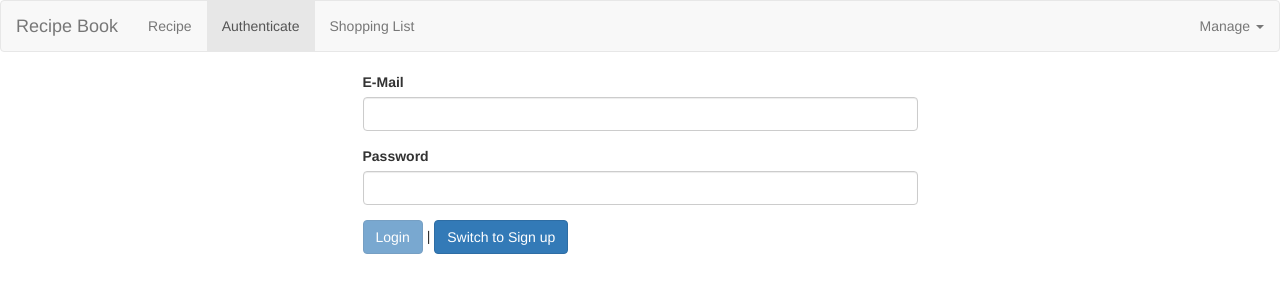
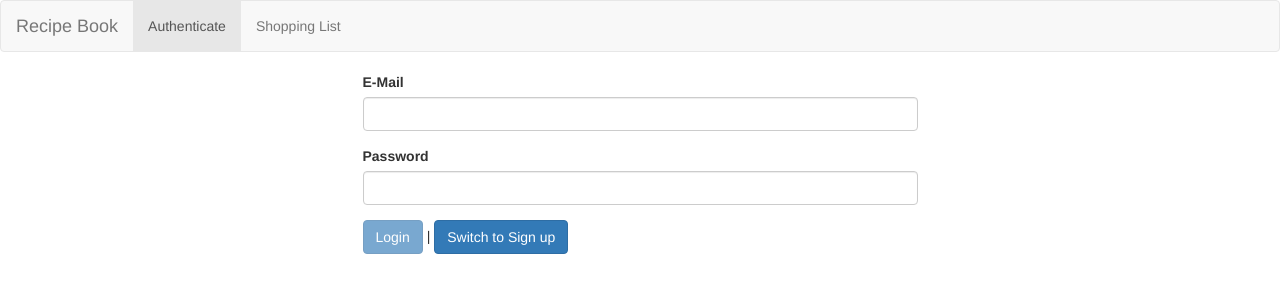
Before and after one commit to Krasimir-Hristov/My-First-Training-Angular-Project, an Angular app in the folder My-First-Training-Angular-Project/: page /auth in a window 1280 px wide. Shown: the top 300 px of the page. Built offline with nearby package versions, Linux system fonts and the light colour scheme.

Commit message:
Reflecting the Auth State in the UI

```diff
--- a/My-First-Training-Angular-Project/src/app/auth/auth.component.ts
+++ b/My-First-Training-Angular-Project/src/app/auth/auth.component.ts
@@ -1,5 +1,6 @@
 import { Component } from '@angular/core';
 import { NgForm } from '@angular/forms';
+import { Router } from '@angular/router';
 import { Observable } from 'rxjs';
 
 import { AuthResponseData, AuthService } from './auth.service';
@@ -13,7 +14,7 @@
   isLoading = false;
   error: string = null;
 
-  constructor(private authService: AuthService) {}
+  constructor(private authService: AuthService, private router: Router) {}
 
   onSwitchMode() {
     this.isLoginMode = !this.isLoginMode;
@@ -40,6 +41,7 @@
       (resData) => {
         console.log(resData);
         this.isLoading = false;
+        this.router.navigate(['./recipes']);
       },
       (erroMessage) => {
         console.log(erroMessage);
--- a/My-First-Training-Angular-Project/src/app/header/header.component.html
+++ b/My-First-Training-Angular-Project/src/app/header/header.component.html
@@ -6,12 +6,15 @@
 
        <div class="navbar-default">
         <ul class="nav navbar-nav">
-            <li routerLinkActive="active"><a routerLink="/recipes">Recipe</a></li>
-            <li routerLinkActive="active"><a routerLink="/auth">Authenticate</a></li>
+            <li routerLinkActive="active" *ngIf="isAuthenticated"><a routerLink="/recipes">Recipe</a></li>
+            <li routerLinkActive="active" *ngIf="!isAuthenticated"><a routerLink="/auth">Authenticate</a></li>
             <li routerLinkActive="active"><a routerLink="/shopping-list">Shopping List</a></li>
         </ul>
         <ul class="nav navbar-nav navbar-right">
-            <li class="dropdown" appDropdown>
+                <li *ngIf="isAuthenticated">
+                    <a style="cursor: pointer;">Logout</a>
+                </li>
+            <li class="dropdown" appDropdown *ngIf="isAuthenticated">
                 <a style="cursor: pointer;" class="dropdown-toggle" role="button">Manage <span class="caret"></span></a>
                 <ul class="dropdown-menu">
                     <li><a style="cursor: pointer;" (click)="onSaveData()">Save Data</a></li>
--- a/My-First-Training-Angular-Project/src/app/header/header.component.ts
+++ b/My-First-Training-Angular-Project/src/app/header/header.component.ts
@@ -1,13 +1,24 @@
-import { Component } from "@angular/core";
+import { Component, OnDestroy, OnInit } from "@angular/core";
+import { Subscription } from "rxjs";
 
 import { DataStorageService } from "src/shared/data-storage.service";
+import { AuthService } from "../auth/auth.service";
 
 @Component({
     selector: 'app-header',
     templateUrl: './header.component.html'
 })
-export class HeaderComponent {
-    constructor(private dataStorageService: DataStorageService) {}
+export class HeaderComponent implements OnInit, OnDestroy {
+    isAuthenticated: boolean = false;
+    private userSub: Subscription;
+
+    constructor(private dataStorageService: DataStorageService, private authService: AuthService) {}
+
+    ngOnInit(): void {
+      this.userSub = this.authService.user.subscribe(user => {
+        this.isAuthenticated = !!user; //!user ? false : true;
+      });
+    }
 
     onSaveData() {
         this.dataStorageService.storeRecipes();
@@ -16,4 +27,8 @@
     onFetchData() {
         this.dataStorageService.fetchRecipes().subscribe();
     }
+
+    ngOnDestroy(): void {
+        this.userSub.unsubscribe();
+    }
 }
```
